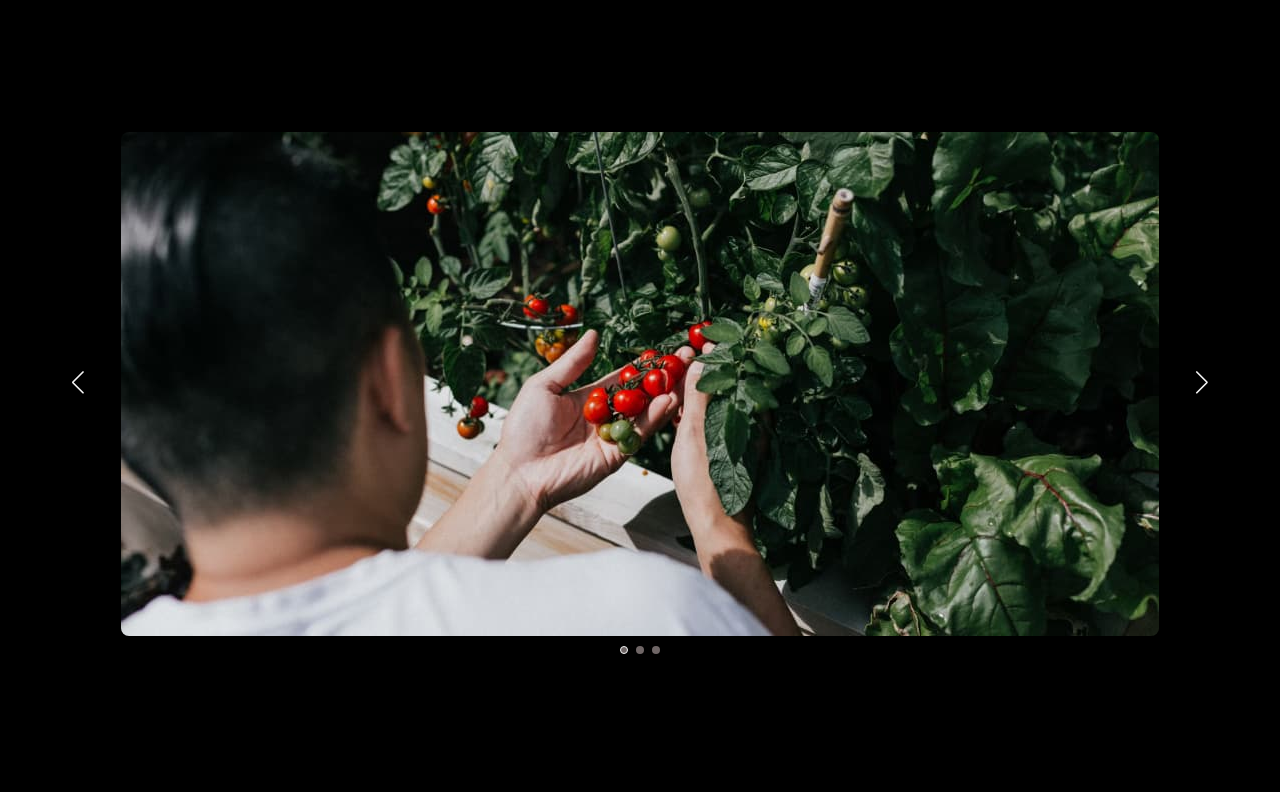
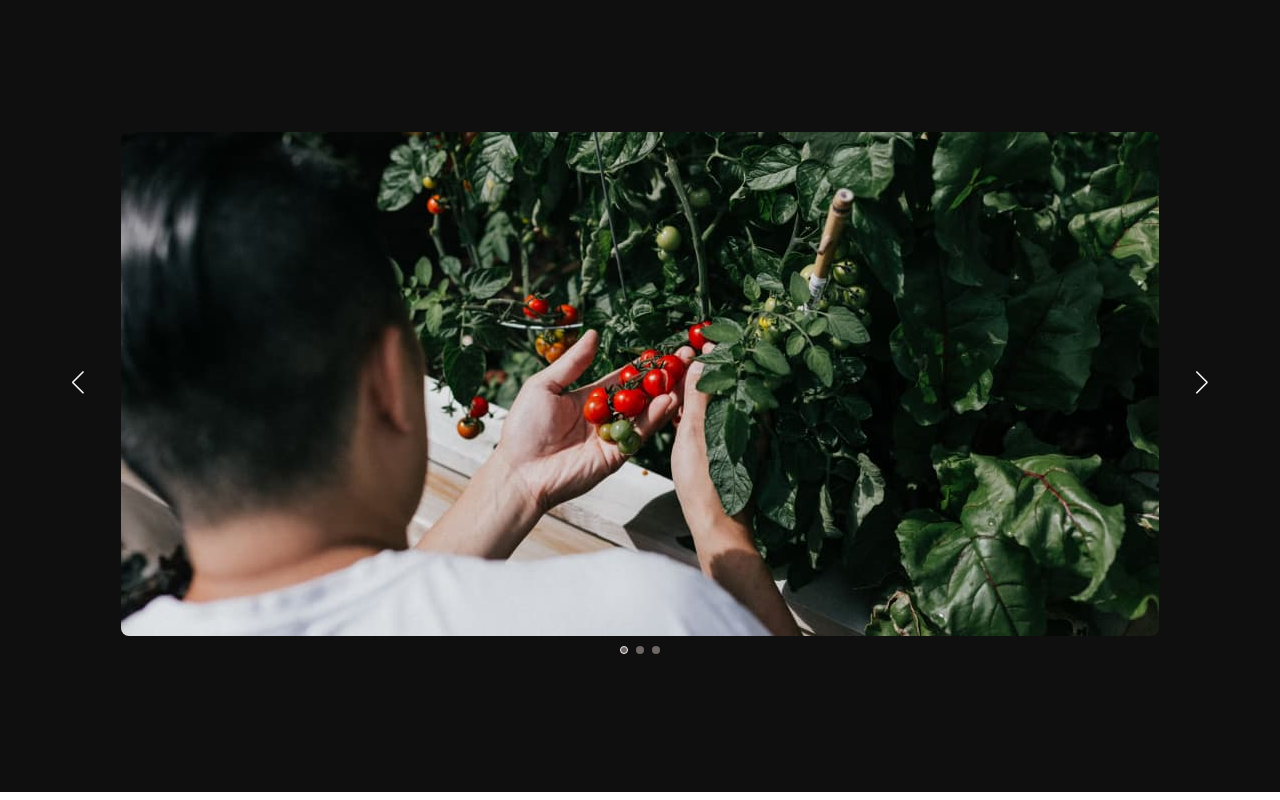
Before and after one commit to Lofendid/-ketchup, a website built with Vite: page src/index.html in a window 1280 px wide. Built offline with nearby package versions, Linux system fonts and the light colour scheme.

Commit message:
fix/bg-color

```diff
--- a/src/css/slider-section.css
+++ b/src/css/slider-section.css
@@ -1,6 +1,6 @@
 .slider-section {
     padding: 132px 15px 132px 15px;
-    background-color: #000000;
+    background-color: #100F0F;
 }
 
 .swiper-slide .slide {
```
